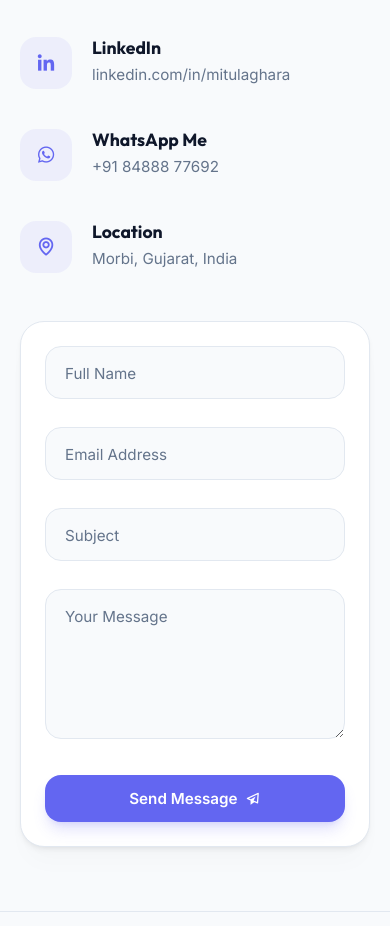
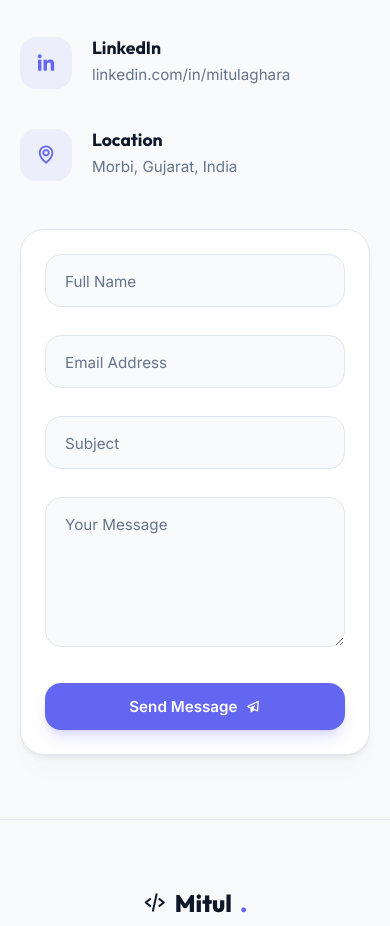
Before and after one commit to mitulaghara/FUTURE_FS_01, a plain HTML site: page index.html in a window 390 px wide. Shown: the part 8969-9895 px from the top of the page. Drawn offline with nearby package versions, Linux system fonts and the light colour scheme.

Commit message:
feat: hide phone numbers/WhatsApp links from display; preserve only background contact form WhatsApp redirection

```diff
--- a/index.html
+++ b/index.html
@@ -558,14 +558,6 @@
           </div>
 
           <div class="contact-card">
-            <div class="contact-icon-wrapper"><i class='bx bxl-whatsapp'></i></div>
-            <div class="contact-details">
-              <h4>WhatsApp Me</h4>
-              <p><a href="https://wa.me/918488877692" target="_blank" rel="noopener">+91 84888 77692</a></p>
-            </div>
-          </div>
-
-          <div class="contact-card">
             <div class="contact-icon-wrapper"><i class='bx bx-map'></i></div>
             <div class="contact-details">
               <h4>Location</h4>
@@ -708,7 +700,6 @@
           <p>CS Student | MERN Stack Developer</p>
           <div class="resume-contact-info">
             <span><i class='bx bx-map'></i> Morbi, Gujarat, India</span>
-            <span><i class='bx bxl-whatsapp'></i> <a href="https://wa.me/918488877692" target="_blank" rel="noopener" style="color: inherit; text-decoration: none;">+91 84888 77692</a></span>
             <span><i class='bx bxl-github'></i> github.com/mitulaghara</span>
             <span><i class='bx bxl-linkedin'></i> linkedin.com/in/mitulaghara</span>
           </div>
```
